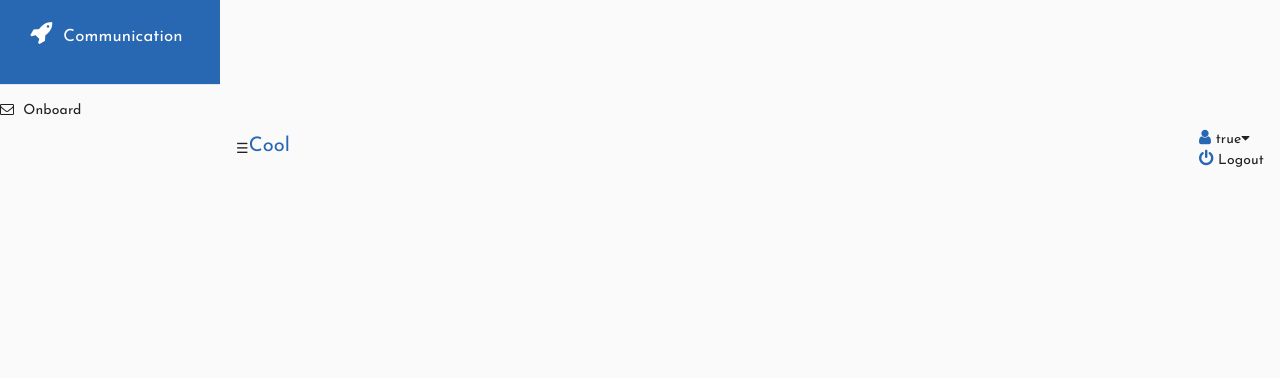
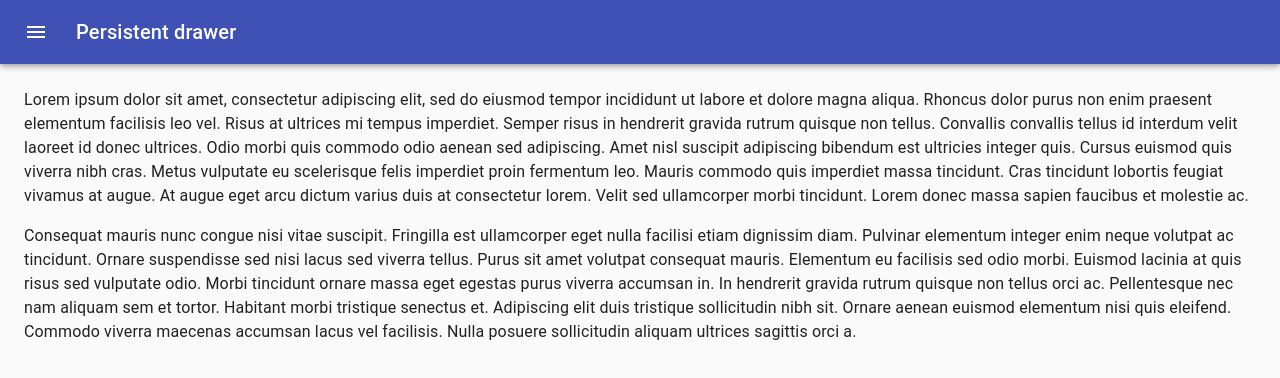
Before and after one commit to tysonmani/Institute-Web, a React (Create React App) app: page /dashboard in a window 1280 px wide. Shown: the top 378 px of the page. Built offline with nearby package versions, Linux system fonts and the light colour scheme; sample sign-in values are in the browser's storage.

Commit message:
MaterialUIDrawer

```diff
--- a/package.json
+++ b/package.json
@@ -9,6 +9,7 @@
     "@testing-library/react": "^9.3.2",
     "@testing-library/user-event": "^7.1.2",
     "axios": "^0.19.2",
+    "bootstrap": "^4.5.0",
     "react": "^16.13.1",
     "react-dom": "^16.13.1",
     "react-router-dom": "^5.2.0",
--- a/src/App.js
+++ b/src/App.js
@@ -2,6 +2,7 @@ import React, { lazy, Suspense } from 'react';
 import './App.css';
 import { BrowserRouter, Route, Redirect, Switch } from 'react-router-dom';
 import CssBaseline from '@material-ui/core/CssBaseline';
+import 'bootstrap/dist/css/bootstrap.min.css';
 
 function App() {
 
@@ -25,9 +26,7 @@ function App() {
               <Login />
             </Route>
             <Route exact path="/dashboard">
-              <DashboardSideNav>
-              <DashboardHeader />
-              </DashboardSideNav>
+              <DashboardSideNav />
             </Route>
             <Route exact path="/dashboard/home">
               <Dashboard />
--- a/src/components/DashboardSideNav/DasboardSideNav.css
+++ /dev/null
@@ -1,169 +0,0 @@
-@media only screen and (max-width: 800px) {
-    .sidenav {
-        font-size:100%;
-        width: 10px;
-      }
-    .sidenav a {
-        font-size:10%;
-        padding: 0;
-        width:2vw;
-        cursor: pointer;
-      }
-  }
-#main {
-    transition: margin-left .5s;
-    /* padding: 16px; */
-  }
- .sidenav {
-    height: 100%;
-    /* width: 0; */
-    position: fixed;
-    z-index: 1;
-    top: 0;
-    left: 0;
-    /* background-color: #111; */
-    overflow-x: hidden;
-    transition: 0.5s;
-    padding-top: 0px;
-    border: solid 1px #2867B2;
-    box-shadow: 3px 3px 3px grey;
-  }
-
-  .sidenav a {
-    padding: 13%;
-    text-decoration: none;
-    font-size: 90%;
-    color: #2867B2;
-    display: block;
-    transition: 0.3s;
-    cursor: pointer;
-  }
-  ::-webkit-scrollbar {
-    display: none;
-}
-.sidenav a.active {
-  color: #f1f1f1;
-  background-color: #2867B2;
-}
-
-a:hover i
-{
-    transition: 1.50s;
-    -webkit-transition: 1.50s;
-    -moz-transition: 1.50s;
-    -ms-transition: 1.50s;
-    -o-transition: 1.50s;
-    -webkit-transform: rotate(360deg);
-    -moz-transform: rotate(360deg);
-    -o-transform: rotate(360deg);
-    -ms-transform: rotate(360deg);
-    transform: rotate(360deg);
-}
-@media only screen and (max-width: 800px)
-{
-  h5
-  {
-    font-size:100%;
-  }
-  /* .openbutton
-  {
-    display:none;
-  } */
-  .navbar-toggler
-  {
-    font-size:20%;
-  }
-}
-.openbutton
-{
-  cursor:pointer;
-  font-size:150%;
-}
-#main {
-  transition: margin-left .5s;
-  padding: 16px;
-}
-a#fur:hover
-{
-	text-decoration:none;
-}
-.button {
-    background-color: white; /* Green */
-    border: none;
-    color: black;
-    padding: 1px;
-    text-align: center;
-    text-decoration: none;
-    display: inline-block;
-    font-size: 16px;
-    cursor: pointer;
-    border-radius: 10px;
-}
-.button.button1 {
-    background-color: white;
-    color: black;
-    border: 2px solid black;
-}
-.button.button1:hover {
-    color:white;
-    background-color: black;
-}
-.dropdown {
-  position: relative;
-  display: inline-block;
-}
-
-.dropdown-content {
-  display: none;
-  position: absolute;
-  min-width: 160px;
-  box-shadow: 0px 8px 16px 0px rgba(0,0,0,0.2);
-  z-index: 1;
-  margin-right:100px;
-}
-
-.dropdown-content a {
-  color: black;
-  background-color: #ddd;
-  padding: 12px 16px;
-  text-decoration: none;
-  display: block;
-}
-
-.dropdown:hover .dropdown-content {
-  display: block;
-}
-
-
-.navbar-nav > li > a {
-    padding-top: 0px;
-    padding-bottom: 0px;
-    line-height: 30px;
-    padding-left:15px;
-    padding-right:15px;
-}
-
-.navbar-nav > li > a:hover
-{
-  cursor:pointer;
-}
-.navbar
-{
-
-background-color:white;
-    -webkit-box-shadow: 0 8px 6px -6px #999;
-    -moz-box-shadow: 0 8px 6px -6px #999;
-    box-shadow: 0 8px 6px -6px #999;
-
-    /* the rest of your styling */
-}
-.button2 {
-    color: grey;
-    text-decoration:none;
-    font-size: 120%;
-}
-.button2:hover {
-    color: #3CB371;
-    text-decoration:none;
-    font-size: 120%;
-}
--- a/src/components/DashboardSideNav/DashboardSideNav.jsx
+++ b/src/components/DashboardSideNav/DashboardSideNav.jsx
@@ -1,50 +1,189 @@
 import React from 'react';
-// import { BrowserRouter, Route, Redirect, Switch } from 'react-router-dom';
-import { useHistory } from "react-router-dom";
+import clsx from 'clsx';
+import { makeStyles, useTheme } from '@material-ui/core/styles';
+import Drawer from '@material-ui/core/Drawer';
+import CssBaseline from '@material-ui/core/CssBaseline';
+import AppBar from '@material-ui/core/AppBar';
+import Toolbar from '@material-ui/core/Toolbar';
+import List from '@material-ui/core/List';
+import Typography from '@material-ui/core/Typography';
+import Divider from '@material-ui/core/Divider';
+import IconButton from '@material-ui/core/IconButton';
+import MenuIcon from '@material-ui/icons/Menu';
+import ChevronLeftIcon from '@material-ui/icons/ChevronLeft';
+import ChevronRightIcon from '@material-ui/icons/ChevronRight';
+import ListItem from '@material-ui/core/ListItem';
+import ListItemIcon from '@material-ui/core/ListItemIcon';
+import ListItemText from '@material-ui/core/ListItemText';
+import InboxIcon from '@material-ui/icons/MoveToInbox';
+import MailIcon from '@material-ui/icons/Mail';
+import Button from '@material-ui/core/Button';
 
-function DashboardSideNav(props) {
+const drawerWidth = 240;
 
-    let history = useHistory();
+const useStyles = makeStyles((theme) => ({
+  root: {
+    display: 'flex',
+  },
+  appBar: {
+    transition: theme.transitions.create(['margin', 'width'], {
+      easing: theme.transitions.easing.sharp,
+      duration: theme.transitions.duration.leavingScreen,
+    }),
+  },
+  appBarShift: {
+    width: `calc(100% - ${drawerWidth}px)`,
+    marginLeft: drawerWidth,
+    transition: theme.transitions.create(['margin', 'width'], {
+      easing: theme.transitions.easing.easeOut,
+      duration: theme.transitions.duration.enteringScreen,
+    }),
+  },
+  menuButton: {
+    marginRight: theme.spacing(2),
+  },
+  hide: {
+    display: 'none',
+  },
+  drawer: {
+    width: drawerWidth,
+    flexShrink: 0,
+  },
+  drawerPaper: {
+    width: drawerWidth,
+  },
+  drawerHeader: {
+    display: 'flex',
+    alignItems: 'center',
+    padding: theme.spacing(0, 1),
+    // necessary for content to be below app bar
+    ...theme.mixins.toolbar,
+    justifyContent: 'flex-end',
+  },
+  content: {
+    flexGrow: 1,
+    padding: theme.spacing(3),
+    transition: theme.transitions.create('margin', {
+      easing: theme.transitions.easing.sharp,
+      duration: theme.transitions.duration.leavingScreen,
+    }),
+    marginLeft: -drawerWidth,
+  },
+  contentShift: {
+    transition: theme.transitions.create('margin', {
+      easing: theme.transitions.easing.easeOut,
+      duration: theme.transitions.duration.enteringScreen,
+    }),
+    marginLeft: 0,
+  },
+}));
 
-    const route = () => {
-        history.push(
-            {
-                pathname: "/dasboard/home"
-            }
-        )
-    }
+export default function PersistentDrawerLeft() {
+  const classes = useStyles();
+  const theme = useTheme();
+  const [open, setOpen] = React.useState(false);
 
-    return (
-        <div>
-            <div id="mySidenav" className="sidenav">
-                <div style={{ backgroundColor: "#2867B2" }}><br />
-                    <span style={{ color: "white", fontSize: "120%" }}><a
-                        style={{ color: "white", cursor: "pointer", textDecoration: "none", padding: "0%" }}>
-                        <i className="fa fa-rocket"
-                            style={{ color: "white", marginLeft: "30px", fontSize: "24px" }}></i>&nbsp;&nbsp;Communication</a></span>
-                    <hr style={{ backgroundColor: "white", marginTop: "35px" }} />
-                </div>
-                <a onClick={route}><i className="fa fa-envelope-o" aria-hidden="true"></i>&nbsp;&nbsp;Onboard</a>
-            </div>
-            <div id="main">
-                {props.children}
-                {/* <BrowserRouter>
-                    <Switch>
-                        <Route exact path="/">
-                            <Redirect to="/das" />
-                        </Route>
-                        <Route exact path="/home" component={Home} />
-                        <Route exact path="/login">
-                            <Login />
-                        </Route>
-                        <Route exact path="/dashboard">
-                            <Dashboard />
-                        </Route>
-                    </Switch>
-                </BrowserRouter> */}
-            </div>
-        </div>
-    )
+  const handleDrawerOpen = () => {
+    setOpen(true);
+  };
+
+  const handleDrawerClose = () => {
+    setOpen(false);
+  };
+
+  const myButtonHandler = () => {
+    alert("Cool");
 }
 
-export default DashboardSideNav
+  return (
+    <div className={classes.root}>
+      <CssBaseline />
+      <AppBar
+        position="fixed"
+        className={clsx(classes.appBar, {
+          [classes.appBarShift]: open,
+        })}
+      >
+        <Toolbar>
+          <IconButton
+            color="inherit"
+            aria-label="open drawer"
+            onClick={handleDrawerOpen}
+            edge="start"
+            className={clsx(classes.menuButton, open && classes.hide)}
+          >
+            <MenuIcon />
+          </IconButton>
+          <Typography variant="h6" noWrap>
+            Persistent drawer
+          </Typography>
+        </Toolbar>
+      </AppBar>
+      <Drawer
+        className={classes.drawer}
+        variant="persistent"
+        anchor="left"
+        open={open}
+        classes={{
+          paper: classes.drawerPaper,
+        }}
+      >
+        <div className={classes.drawerHeader}>
+          <IconButton onClick={handleDrawerClose}>
+            {theme.direction === 'ltr' ? <ChevronLeftIcon /> : <ChevronRightIcon />}
+          </IconButton>
+        </div>
+        <Divider />
+        <List>
+          {['Inbox', 'Starred', 'Send email', 'Drafts'].map((text, index) => (
+            <ListItem button key={text}>
+              <ListItemIcon>{index % 2 === 0 ? <InboxIcon /> : <MailIcon />}</ListItemIcon>
+              <ListItemText primary={text} />
+            </ListItem>
+          ))}
+        </List>
+        <Divider />
+        <Button onClick={myButtonHandler} variant="outlined" color="secondary">Primary</Button>
+        <div className="dropdown">
+  <button className="btn btn-primary dropdown-toggle" type="button" data-toggle="dropdown">Dropdown Example
+  <span className="caret"></span></button>
+  <ul className="dropdown-menu">
+    <li><a href="#">HTML</a></li>
+    <li><a href="#">CSS</a></li>
+    <li><a href="#">JavaScript</a></li>
+  </ul>
+</div>
+      </Drawer>
+      <main
+        className={clsx(classes.content, {
+          [classes.contentShift]: open,
+        })}
+      >
+        <div className={classes.drawerHeader} />
+        <Typography paragraph>
+          Lorem ipsum dolor sit amet, consectetur adipiscing elit, sed do eiusmod tempor incididunt
+          ut labore et dolore magna aliqua. Rhoncus dolor purus non enim praesent elementum
+          facilisis leo vel. Risus at ultrices mi tempus imperdiet. Semper risus in hendrerit
+          gravida rutrum quisque non tellus. Convallis convallis tellus id interdum velit laoreet id
+          donec ultrices. Odio morbi quis commodo odio aenean sed adipiscing. Amet nisl suscipit
+          adipiscing bibendum est ultricies integer quis. Cursus euismod quis viverra nibh cras.
+          Metus vulputate eu scelerisque felis imperdiet proin fermentum leo. Mauris commodo quis
+          imperdiet massa tincidunt. Cras tincidunt lobortis feugiat vivamus at augue. At augue eget
+          arcu dictum varius duis at consectetur lorem. Velit sed ullamcorper morbi tincidunt. Lorem
+          donec massa sapien faucibus et molestie ac.
+        </Typography>
+        <Typography paragraph>
+          Consequat mauris nunc congue nisi vitae suscipit. Fringilla est ullamcorper eget nulla
+          facilisi etiam dignissim diam. Pulvinar elementum integer enim neque volutpat ac
+          tincidunt. Ornare suspendisse sed nisi lacus sed viverra tellus. Purus sit amet volutpat
+          consequat mauris. Elementum eu facilisis sed odio morbi. Euismod lacinia at quis risus sed
+          vulputate odio. Morbi tincidunt ornare massa eget egestas purus viverra accumsan in. In
+          hendrerit gravida rutrum quisque non tellus orci ac. Pellentesque nec nam aliquam sem et
+          tortor. Habitant morbi tristique senectus et. Adipiscing elit duis tristique sollicitudin
+          nibh sit. Ornare aenean euismod elementum nisi quis eleifend. Commodo viverra maecenas
+          accumsan lacus vel facilisis. Nulla posuere sollicitudin aliquam ultrices sagittis orci a.
+        </Typography>
+      </main>
+    </div>
+  );
+}
```
Also changed, not shown: 1 other file (tests, documents, lock files or other folders).
